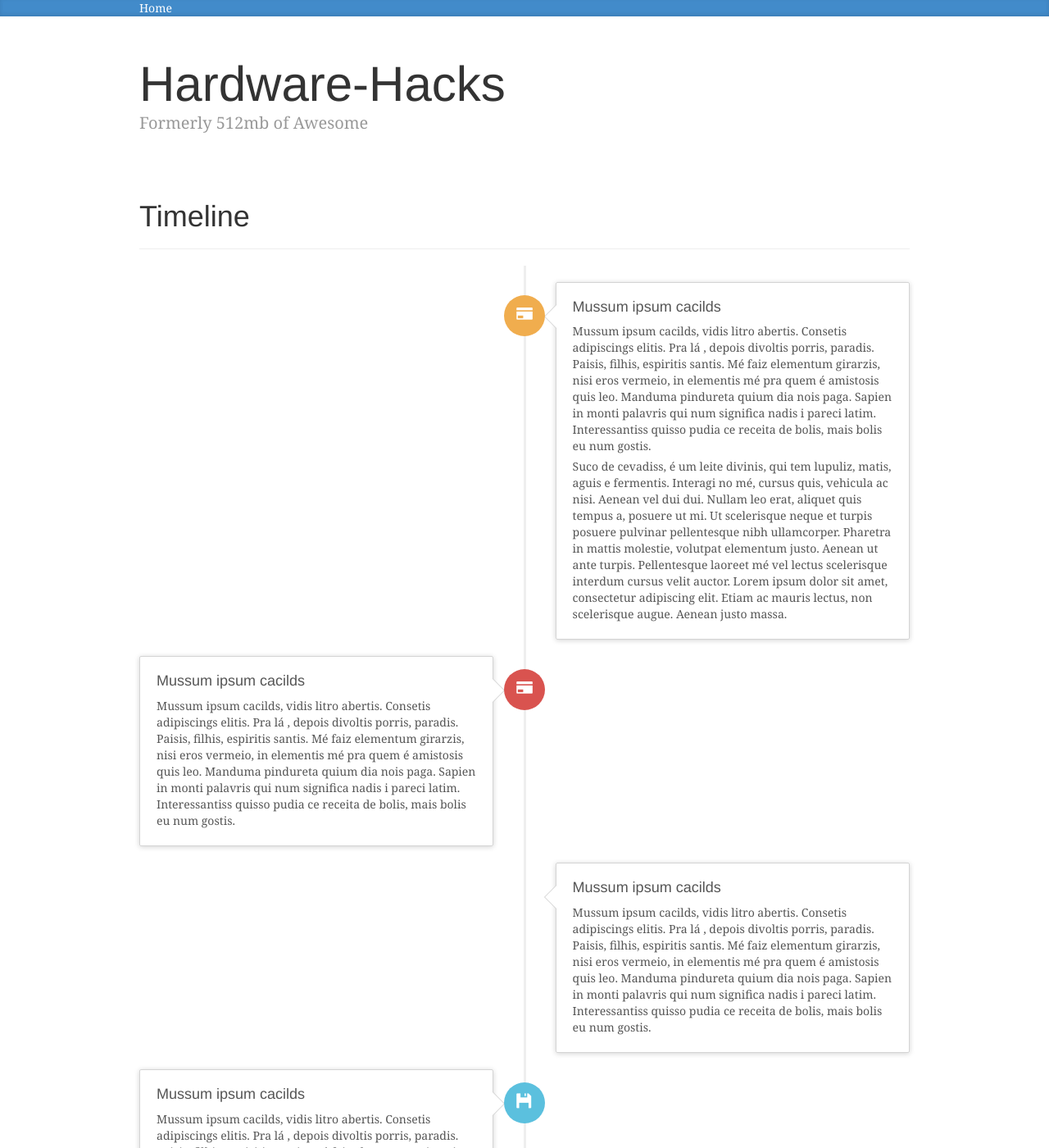
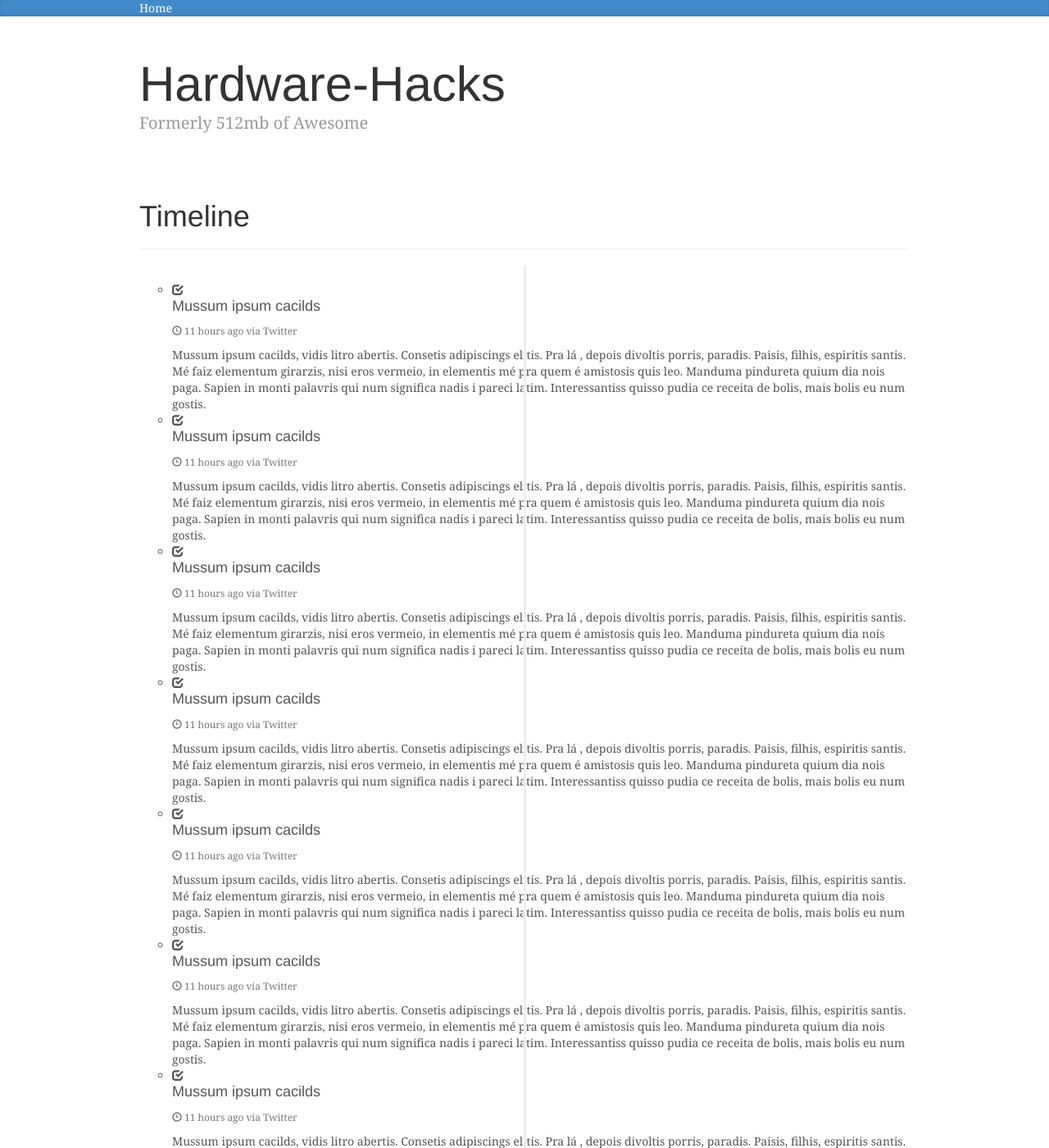
Before and after one commit to Hardware-Hacks/Hardware-Hacks.github.io, a Jekyll site: the page built from index.md, in a window 1280 px wide and 1400 px high. Shown: the whole window at 82% size. Built offline with Jekyll 4.4.1, drawn with Linux system fonts in a browser that asks for light colours; nearby versions of some CDN libraries; Markdown is read by kramdown in place of the engine named in the settings; some of the changed text lies outside the part shown.

Commit message:
fix post iteration

```diff
--- a/index.md
+++ b/index.md
@@ -10,7 +10,8 @@ title: Home
     <ul class="timeline">
 
      <!-- Loop Through out page posts and show in timeline -->
-     {%for post in site.post%}
+     <ul>
+     {% for post in site.posts %}
 
         <li>
           <div class="timeline-badge"><i class="glyphicon glyphicon-check"></i></div>
@@ -26,7 +27,7 @@ title: Home
         </li>
 
 
-    {%endfor%}
+    {% endfor %}
 
      <!-- End loop through for each post -->
 
```
